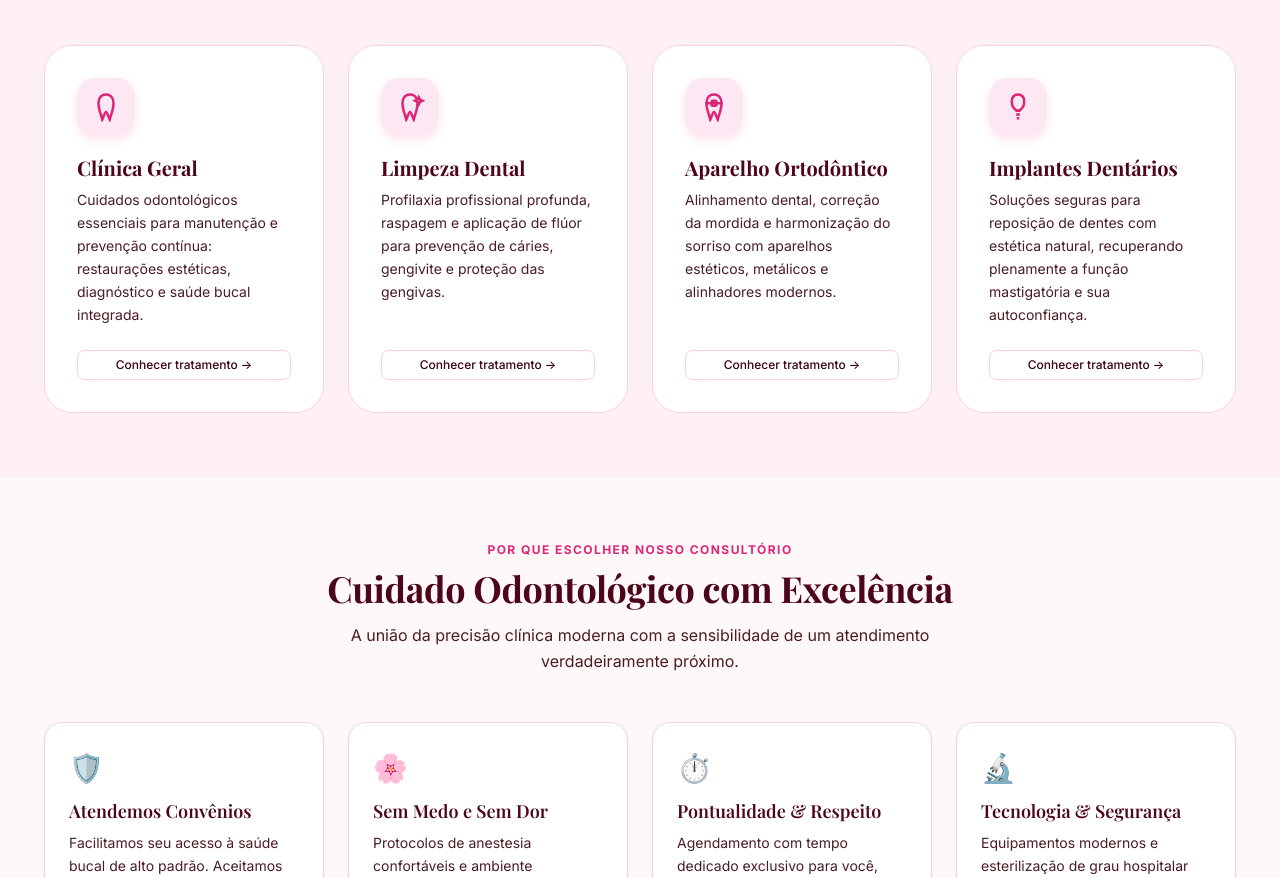
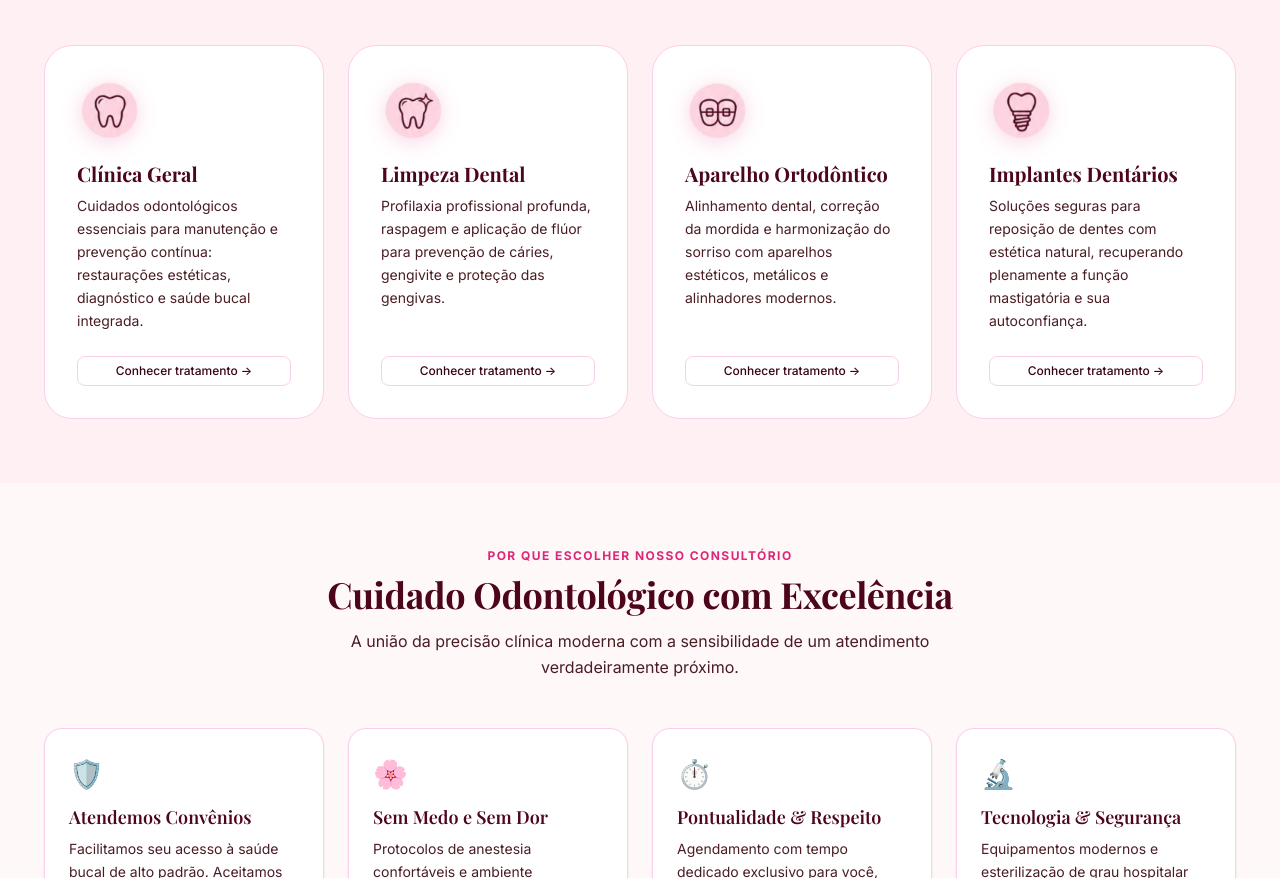
Before and after one commit to pycriador/consultorio-agendamento, a plain HTML site: page index.html in a window 1280 px wide. Shown: the part 1471-2349 px from the top of the page. Drawn offline with nearby package versions, Linux system fonts and the light colour scheme; a web font is replaced by a local one.

Commit message:
feat: extrair icones reais da arte enviada em PNG e substituir vetores tortos

```diff
--- a/css/landing.css
+++ b/css/landing.css
@@ -313,16 +313,27 @@
 }
 
 .treatment-icon {
-  width: 58px;
-  height: 58px;
-  border-radius: var(--radius-lg);
-  background-color: var(--color-primary-light);
-  color: var(--color-primary);
+  width: 64px;
+  height: 64px;
   display: flex;
   align-items: center;
   justify-content: center;
   margin-bottom: var(--space-5);
-  box-shadow: 0 4px 10px rgba(219, 39, 119, 0.12);
+  background: transparent;
+  border-radius: 50%;
+  box-shadow: none;
+}
+
+.treatment-icon-img {
+  width: 64px;
+  height: 64px;
+  object-fit: contain;
+  filter: drop-shadow(0 4px 10px rgba(219, 39, 119, 0.18));
+  transition: transform var(--transition-normal);
+}
+
+.treatment-card:hover .treatment-icon-img {
+  transform: scale(1.08) rotate(2deg);
 }
 
 .treatment-title {
--- a/index.html
+++ b/index.html
@@ -171,8 +171,7 @@
           <!-- 1. Clínica Geral -->
           <article class="treatment-card">
             <div class="treatment-icon">
-              <!-- Ícone Dente Clínico -->
-              <svg width="30" height="30" viewBox="0 0 24 24" fill="none" stroke="currentColor" stroke-width="2"><path d="M12 2C8 2 6 5 6 9c0 5 2 9 3 13 1-2 2-6 3-6s2 4 3 6c1-4 3-8 3-13 0-4-2-7-6-7z"/></svg>
+              <img src="assets/icons/icone-clinica-geral.png" alt="Ícone Clínica Geral" class="treatment-icon-img">
             </div>
             <h3 class="treatment-title">Clínica Geral</h3>
             <p class="treatment-text">
@@ -186,8 +185,7 @@
           <!-- 2. Limpeza -->
           <article class="treatment-card">
             <div class="treatment-icon">
-              <!-- Ícone Dente com Brilho -->
-              <svg width="30" height="30" viewBox="0 0 24 24" fill="none" stroke="currentColor" stroke-width="2"><path d="M12 2C8 2 6 5 6 9c0 5 2 9 3 13 1-2 2-6 3-6s2 4 3 6c1-4 3-8 3-13 0-4-2-7-6-7z"/><path d="M19 4l1 2 2 1-2 1-1 2-1-2-2-1 2-1z"/></svg>
+              <img src="assets/icons/icone-limpeza.png" alt="Ícone Limpeza Dental" class="treatment-icon-img">
             </div>
             <h3 class="treatment-title">Limpeza Dental</h3>
             <p class="treatment-text">
@@ -201,8 +199,7 @@
           <!-- 3. Aparelho Ortodôntico -->
           <article class="treatment-card">
             <div class="treatment-icon">
-              <!-- Ícone Dente com Aparelho/Brackets -->
-              <svg width="30" height="30" viewBox="0 0 24 24" fill="none" stroke="currentColor" stroke-width="2"><path d="M12 2C8 2 6 5 6 9c0 5 2 9 3 13 1-2 2-6 3-6s2 4 3 6c1-4 3-8 3-13 0-4-2-7-6-7z"/><line x1="5" y1="9" x2="19" y2="9"/><rect x="10" y="7" width="4" height="4" rx="1"/></svg>
+              <img src="assets/icons/icone-aparelho-ortodontico.png" alt="Ícone Aparelho Ortodôntico" class="treatment-icon-img">
             </div>
             <h3 class="treatment-title">Aparelho Ortodôntico</h3>
             <p class="treatment-text">
@@ -216,8 +213,7 @@
           <!-- 4. Implantes Dentários -->
           <article class="treatment-card">
             <div class="treatment-icon">
-              <!-- Ícone Dente com Implante -->
-              <svg width="30" height="30" viewBox="0 0 24 24" fill="none" stroke="currentColor" stroke-width="2"><path d="M12 2C8 2 7 5 7 8c0 4 3 7 5 7s5-3 5-7c0-3-1-6-5-6z"/><line x1="10" y1="15" x2="14" y2="15"/><line x1="10.5" y1="18" x2="13.5" y2="18"/><line x1="11" y1="21" x2="13" y2="21"/></svg>
+              <img src="assets/icons/icone-implantes.png" alt="Ícone Implantes Dentários" class="treatment-icon-img">
             </div>
             <h3 class="treatment-title">Implantes Dentários</h3>
             <p class="treatment-text">
```
Also changed, not shown: pages/aparelho-ortodontico.html (+7 -2 lines), pages/clinica-geral.html (+7 -2 lines), pages/implantes.html (+7 -2 lines), pages/limpeza.html (+7 -2 lines), pages/servicos.html (+4 -4 lines), assets/icons/icone-aparelho-ortodontico.png (added), assets/icons/icone-clinica-geral.png (added), assets/icons/icone-implantes.png (added), assets/icons/icone-limpeza.png (added), assets/images/icone-aparelho-ortodontico.png (added), assets/images/icone-clinica-geral.png (added), assets/images/icone-implantes.png (added), assets/images/icone-limpeza.png (added).
